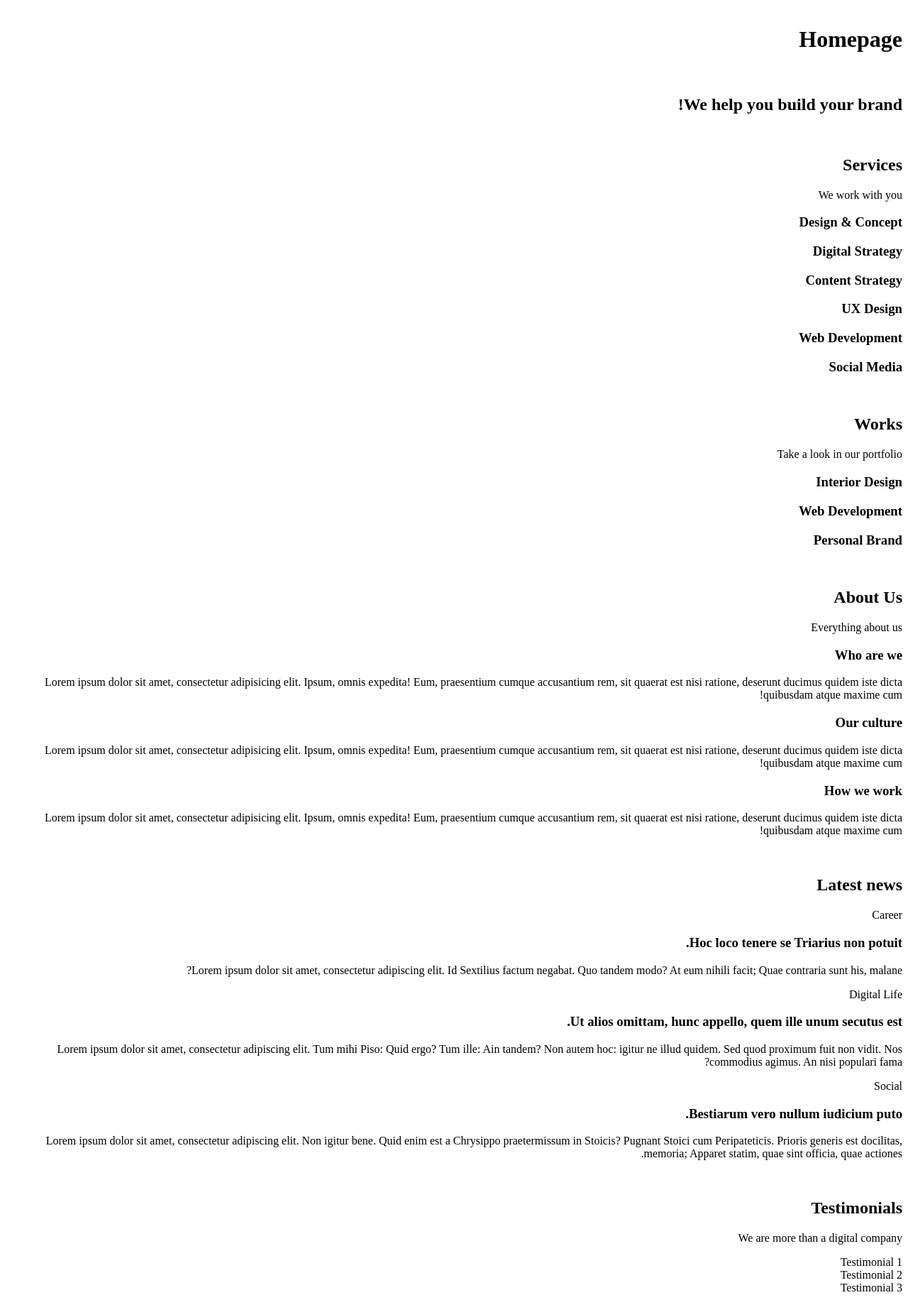
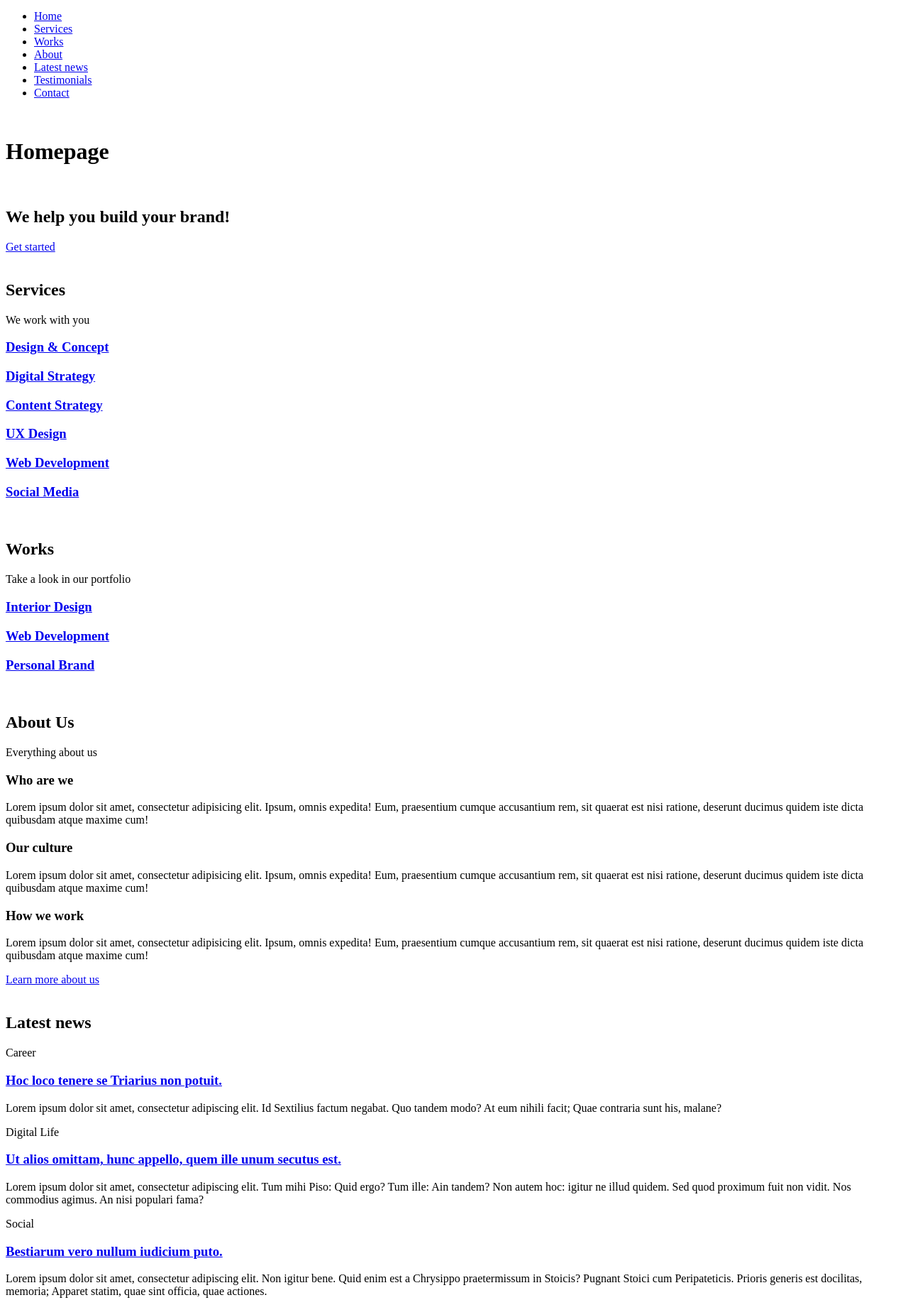
Before and after one commit to Bo1atit0/alx-frontend, a plain HTML site: page 0x00-html_advanced/24-index.html in a window 1280 px wide. Shown: the part 46-1877 px from the top of the page at 71% size. Drawn offline with Linux system fonts and the light colour scheme.

Commit message:
Created an unordered list for the nav and footer

```diff
--- a/0x00-html_advanced/about.html
+++ b/0x00-html_advanced/24-index.html
@@ -1,9 +1,9 @@
 <!DOCTYPE html>
-<html lang="en" dir="rtl">
+<html lang="en" dir="ltr">
     <head>
         <meta charset="utf-8">
         <meta name="viewport" content="width=device-width, initial-scale=1.0, viewport-fit=cover">
-        <title>About - Techium</title>
+        <title>Homepage - Techium</title>
         <meta name="description" content="Techium is a digital agency">
         <link rel="icon" type="image/x-icon" href="./favicon.ico">
         <link rel="icon" type="image/png" href="./favicon.png">
@@ -22,6 +22,15 @@
                 </div>
 
                 <nav>
+                    <ul>
+                        <li><a href="/">Home</a></li>
+                        <li><a href="#services">Services</a></li>
+                        <li><a href="#works">Works</a></li>
+                        <li><a href="#about">About</a></li>
+                        <li><a href="#latest_news">Latest news</a></li>
+                        <li><a href="#testimonials">Testimonials</a></li>
+                        <li><a href="#contact">Contact</a></li>
+                    </ul>
 
                 </nav>
             </div>
@@ -39,6 +48,7 @@
             <section>
                 <div>
                     <h2>We help you build your brand!</h2>
+                    <a href="#">Get started</a>
                 </div>
             </section>
 
@@ -51,12 +61,12 @@
                         <p>We work with you</p>
                     </header>
                     <div>
-                        <h3>Design & Concept</h3>
-                        <h3>Digital Strategy</h3>
-                        <h3>Content Strategy</h3>
-                        <h3>UX Design</h3>
-                        <h3>Web Development</h3>
-                        <h3>Social Media</h3>
+                        <h3><a href="#">Design & Concept</a></h3>
+                        <h3><a href="#">Digital Strategy</a></h3>
+                        <h3><a href="#">Content Strategy</a></h3>
+                        <h3><a href="#">UX Design</a></h3>
+                        <h3><a href="#">Web Development</a></h3>
+                        <h3><a href="#">Social Media</a></h3>
                     </div>
                 </div>
             </section>
@@ -71,13 +81,13 @@
                     </header>
                     <div>
                         <article>
-                            <h3>Interior Design</h3>
+                            <h3><a href="#">Interior Design</a></h3>
                         </article>
                         <article>
-                            <h3>Web Development</h3>
+                            <h3><a href="#">Web Development</a></h3>
                         </article>
                         <article>
-                            <h3>Personal Brand</h3>
+                            <h3><a href="#">Personal Brand</a></h3>
                         </article>
                     </div>
                 </div>
@@ -117,6 +127,7 @@
                             deserunt ducimus quidem iste dicta quibusdam atque maxime cum!
                         </p>
                     </div>
+                    <a href="about.html">Learn more about us</a>
                 </div>
             </section>
 
@@ -131,7 +142,7 @@
                     <div>
                         <article>
                             <p>Career</p>
-                            <h3>Hoc loco tenere se Triarius non potuit.</h3>
+                            <h3><a href="#">Hoc loco tenere se Triarius non potuit.</a></h3>
                             <p>
                                 Lorem ipsum dolor sit amet, consectetur adipiscing elit.
                                 Id Sextilius factum negabat. Quo tandem modo?
@@ -141,8 +152,8 @@
 
                         <article>
                             <p>Digital Life</p>
-                            <h3>Ut alios omittam, hunc appello,
-                                quem ille unum secutus est.
+                            <h3><a href="#">Ut alios omittam, hunc appello,
+                                quem ille unum secutus est.</a>
                             </h3>
                             <p>
                                 Lorem ipsum dolor sit amet, consectetur adipiscing elit.
@@ -154,7 +165,7 @@
 
                         <article>
                             <p>Social</p>
-                            <h3>Bestiarum vero nullum iudicium puto.</h3>
+                            <h3><a href="#">Bestiarum vero nullum iudicium puto.</a></h3>
                             <p>
                                 Lorem ipsum dolor sit amet, consectetur adipiscing elit.
                                 Non igitur bene. Quid enim est a Chrysippo praetermissum in Stoicis?
@@ -201,13 +212,21 @@
 
                         </p>
                     </div>
+                    <a href="contact.html">Get in touch</a>
                 </div>
             </section>
         </main>
 
         <!-- Footer -->
         <footer>
-            Footer
+            <div>
+                <ul>
+                    <li><a href="https://www.facebook.com/alxafrica/">Facebook</a></li>
+                    <li><a href="https://twitter.com/alx_africa">Twitter</a></li>
+                    <li><a href="https://www.instagram.com/alx_africa/">Instagram</a></li>
+                </ul>
+
+            </div>
         </footer>
     </body>
 </html>
```
Also changed, not shown: 0x00-html_advanced/article.html (+1 -1 lines), 0x00-html_advanced/contact.html (+1 -1 lines).
